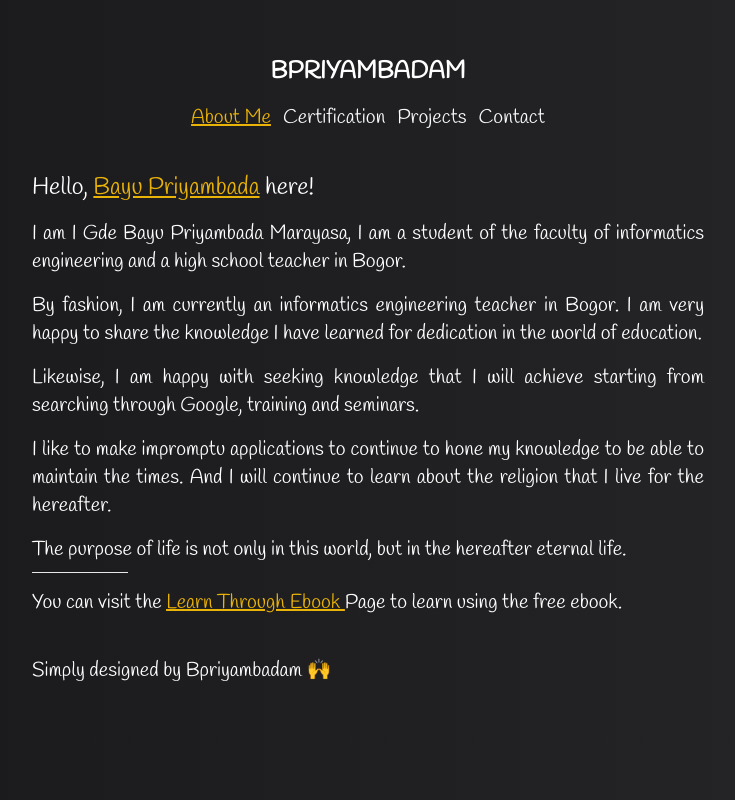
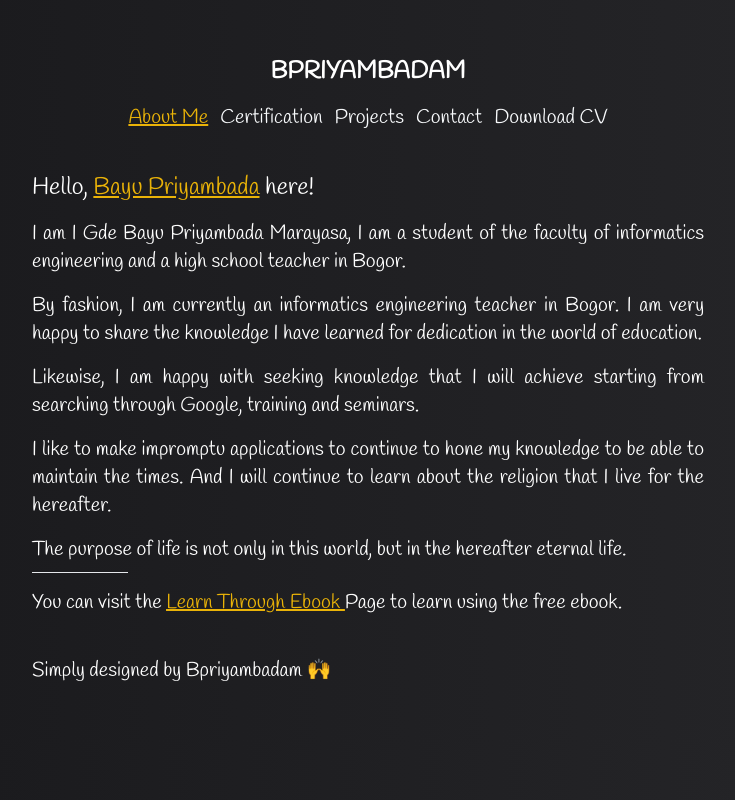
Before and after one commit to bayupriyambada/myportfolio, a Next.js app: page / in a window 1280 px wide. Shown: the whole page, without its empty margins (272-1007 px from the left). Built offline with nearby package versions, Linux system fonts and the light colour scheme.

Commit message:
first commit

```diff
--- a/components/header.js
+++ b/components/header.js
@@ -19,6 +19,9 @@ function Header() {
                     <div>
                         <Link href="#" className={router.asPath === '#' ? "text-yellow-500 md:text-xl text-base underline" : "text-slate-50 hover:text-slate-300 md:text-xl text-base hover:underline"}>Contact</Link>
                     </div>
+                    <div>
+                        <Link href="#" className={router.asPath === '#' ? "text-yellow-500 md:text-xl text-base underline" : "text-slate-50 hover:text-slate-300 md:text-xl text-base hover:underline"}>Download CV</Link>
+                    </div>
                 </div>
             </div>
         </>
--- a/pages/index.js
+++ b/pages/index.js
@@ -1,7 +1,6 @@
 import Container from '@/components/container'
 
 function Home() {
-  const nowDate = new Date()
   return (
     <div>
       <Container seo="Link Bio">
```
Also changed, not shown: 1 other file (tests, documents, lock files or other folders).
